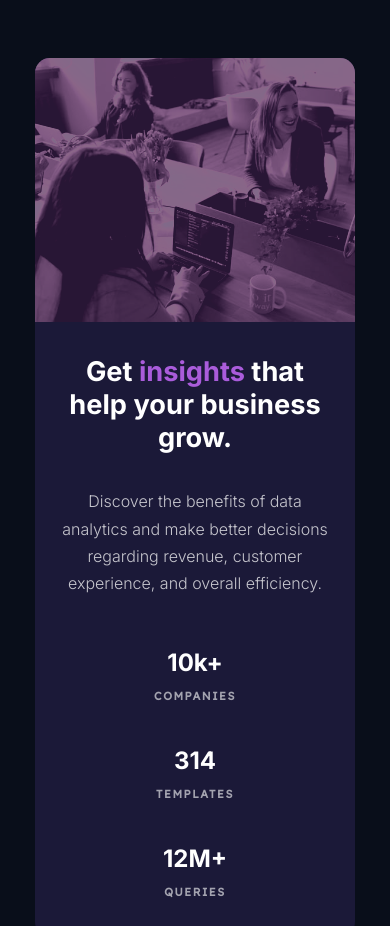
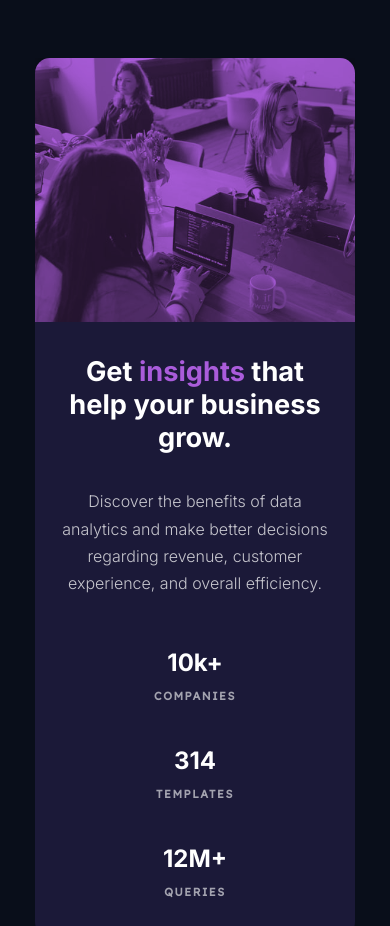
Before and after one commit to Olabayoji/Stats-Preview, a plain HTML site: page index.html in a window 390 px wide. Shown: the top 926 px of the page. Drawn offline with Linux system fonts and the light colour scheme.

Commit message:
Update styles.css

```diff
--- a/styles.css
+++ b/styles.css
@@ -29,12 +29,18 @@ a {
   color: inherit;
 }
 
+.image{
+  background-color: hsl(277, 64%, 61%);
+  border-radius: 0 15px 15px 0;
+
+}
+
 img {
   width: 550px;
   max-width: 100%;
-  height: auto;
-  border-radius: 0 15px 15px 0;
-  filter: grayscale(100%) sepia(100%) brightness(51%) hue-rotate(277deg) saturate(75%) opacity(65%) contrast(120%) invert(0%) drop-shadow(0px 0px 0px #aa5cdb);
+  height: 100%;
+  opacity: 0.8;
+  mix-blend-mode: multiply;
 }
 
 .purple {
@@ -102,9 +108,12 @@ footer {
 
     img {
       order: 2;
+      height: 100%;
+    }
+
+    .image{
       border-radius: 15px 15px 0 0;
     }
-
     .container-1 {
       flex-direction: column;
       width: 320px;
```
